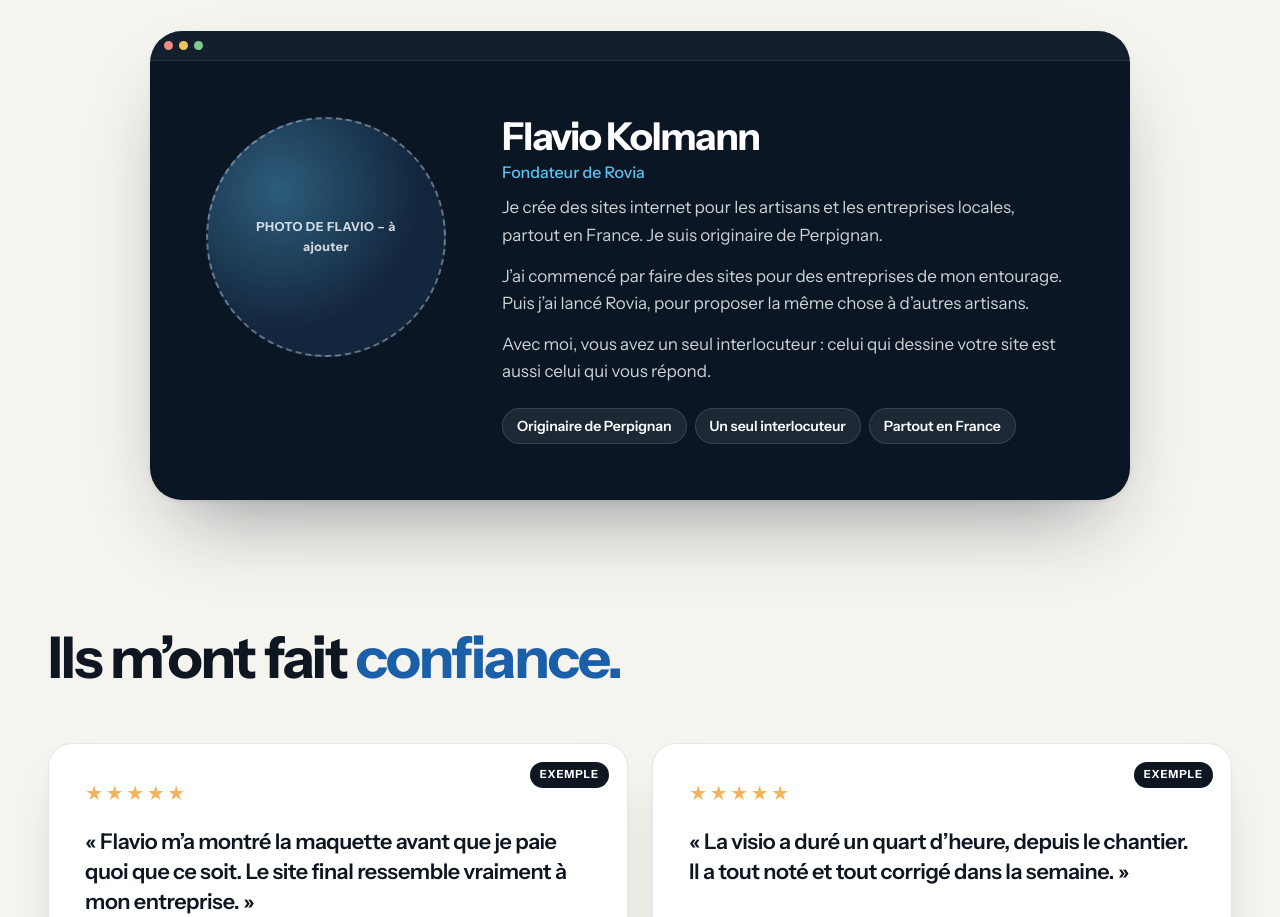
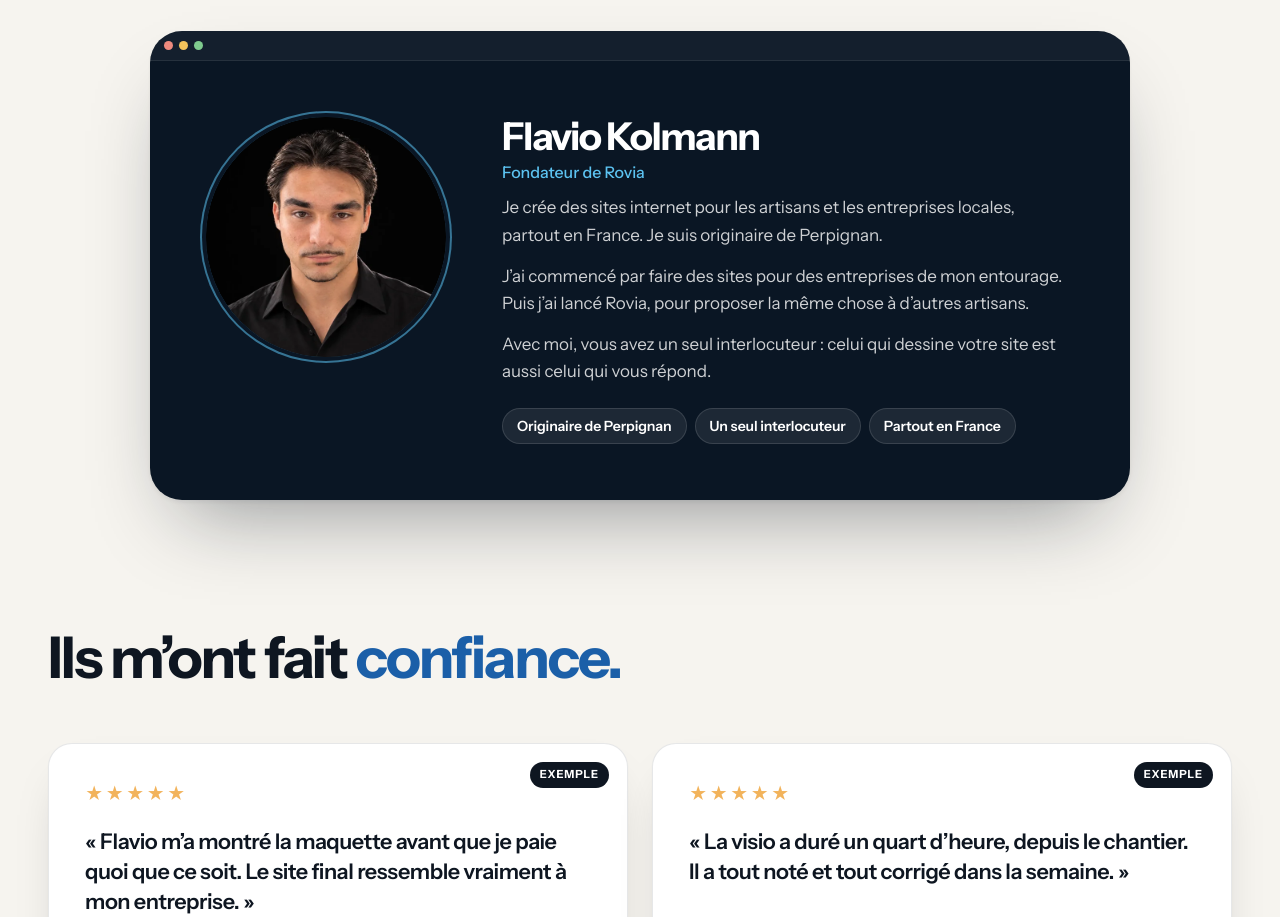
Before and after one commit to rovia-demos/rovia-demos.github.io, a plain HTML site: page rovia-agency-refonte/index.html in a window 1280 px wide. Shown: the part 9072-9989 px from the top of the page. Drawn offline with Linux system fonts and the light colour scheme.

Commit message:
Aperçu refonte Rovia : photo

```diff
--- a/rovia-agency-refonte/assets/css/styles.css
+++ b/rovia-agency-refonte/assets/css/styles.css
@@ -571,7 +571,7 @@ section[id] { scroll-margin-top: var(--header-h); }
   border: 2px dashed rgba(255, 255, 255, .35); color: rgba(255, 255, 255, .8); font-weight: 700; letter-spacing: .04em; font-size: .78rem;
   background: radial-gradient(circle at 30% 30%, rgba(92, 194, 240, .35), transparent 60%), var(--navy-2);
 }
-.about__photo img { width: clamp(160px, 20vw, 240px); aspect-ratio: 1; object-fit: cover; border-radius: 50%; }
+.about__photo img { width: clamp(160px, 20vw, 240px); aspect-ratio: 1; object-fit: cover; border-radius: 50%; box-shadow: 0 0 0 4px var(--navy), 0 0 0 6px rgba(92, 194, 240, .55); }
 .about__text { display: grid; gap: 14px; color: rgba(255, 255, 255, .8); max-width: 56ch; }
 .about__name { font-weight: 700; letter-spacing: -.04em; font-size: clamp(1.8rem, 3vw, 2.4rem); line-height: 1.05; color: #fff; }
 .about__name span { display: block; margin-top: 6px; font-size: 1rem; letter-spacing: 0; font-weight: 500; color: var(--sky); }
--- a/rovia-agency-refonte/index.html
+++ b/rovia-agency-refonte/index.html
@@ -537,8 +537,7 @@
           <span class="device__bar" aria-hidden="true"><i></i><i></i><i></i></span>
           <div class="about__inner">
             <div class="about__photo">
-              <!-- PHOTO DE FLAVIO : remplacer ce bloc par <img src="assets/img/flavio.webp" alt="Flavio Kolmann, fondateur de Rovia" width="600" height="600" loading="lazy"> -->
-              <div class="photo-slot" role="img" aria-label="Emplacement de la photo de Flavio">PHOTO DE FLAVIO – à ajouter</div>
+              <img src="assets/img/flavio.webp" alt="Flavio Kolmann, fondateur de Rovia" width="600" height="600" loading="lazy" decoding="async">
             </div>
             <div class="about__text">
               <p class="about__name">Flavio Kolmann<span>Fondateur de Rovia</span></p>
```
Also changed, not shown: rovia-agency-refonte/assets/img/flavio.webp (added).
